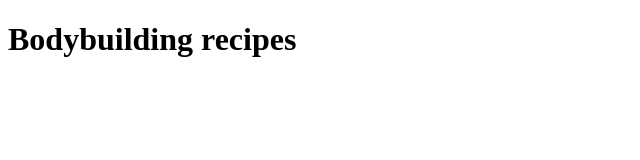
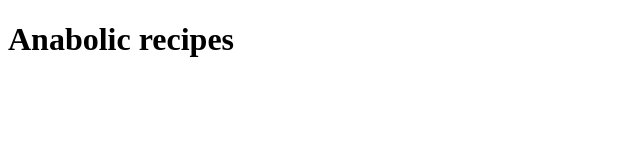
Before and after one commit to IvanFrade/recipes, a plain HTML site: page index.html in a window 1280 px wide. Shown: the whole page, without its empty margins (0-640 px from the left). Drawn offline with Linux system fonts and the light colour scheme.

Commit message:
Change recipes theme

```diff
--- a/index.html
+++ b/index.html
@@ -2,10 +2,10 @@
 <html lang="en">
     <head>
         <meta charset="UTF-8">
-        <title>Bodybuilding Recipes</title>
+        <title>Anabolic Recipes</title>
     </head>
 
     <body>
-        <h1>Bodybuilding recipes</h1>
+        <h1>Anabolic recipes</h1>
     </body>
 </html>
```
